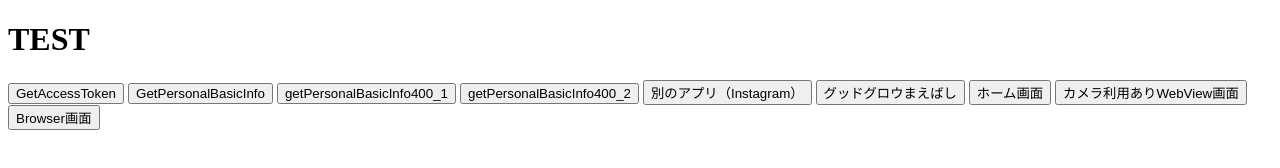
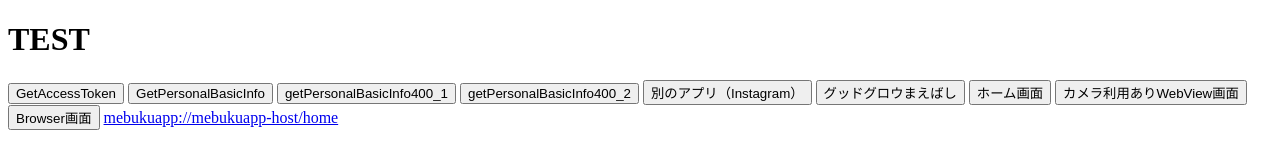
Before and after one commit to ljbpro/ljbpro.github.io, a plain HTML site: page index.html in a window 1280 px wide. Drawn offline with Linux system fonts and the light colour scheme.

Commit message:
Update index.html

```diff
--- a/index.html
+++ b/index.html
@@ -72,5 +72,7 @@
 <button onclick="portalAppViewLaunch(31)">カメラ利用ありWebView画面</button>
 <button onclick="portalAppViewLaunch(32)">Browser画面</button>
 
+<a href="mebukuapp://mebukuapp-host/home">mebukuapp://mebukuapp-host/home</a>
+
 </body>
 </html>
```
